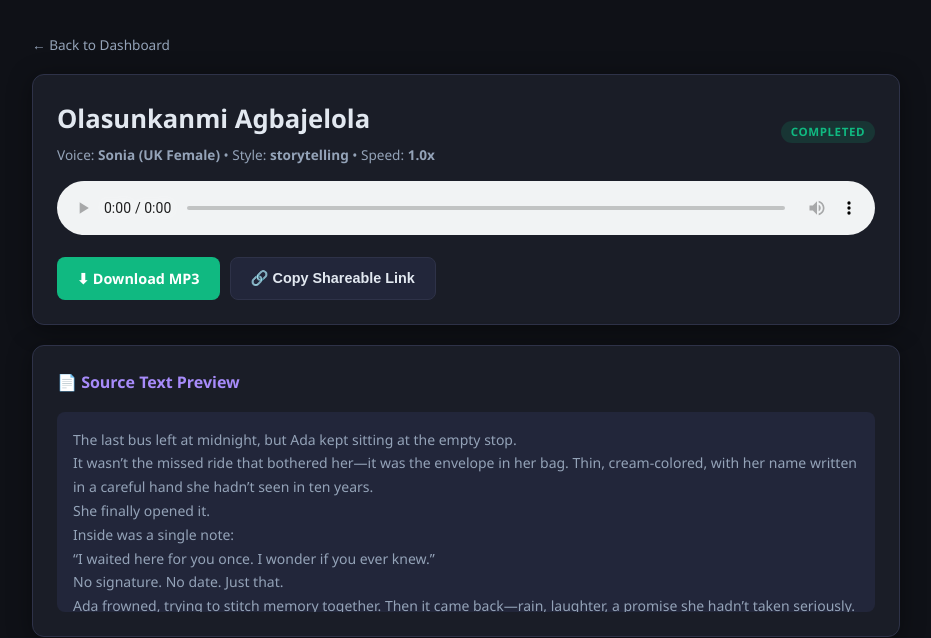
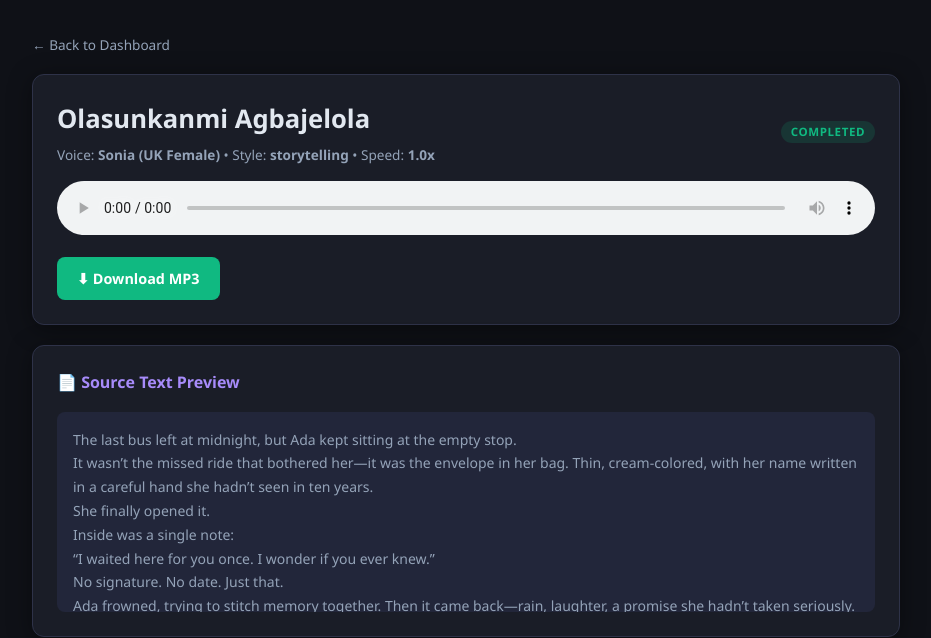
Before and after one commit to julisunkan/audio, a Flask app: page /listen/10877f02-9c77-4139-a477-b143e02b3fa4 in a window 1280 px wide. Shown: the part 60-698 px from the top of the page, without its empty margins (174-1105 px from the left). Run offline with Flask 3, Linux system fonts and the light colour scheme; data comes from the database, SQL or seed files in the repository; both versions use the stored data as it was after the commit.

Commit message:
Remove the option to copy a shareable link
Removes the "Copy Shareable Link" button from the listen.html template.

Replit-Commit-Author: Agent
Replit-Commit-Session-Id: 8b5ab4bc-aeb6-48e3-965a-0fd2ea052b6f
Replit-Commit-Checkpoint-Type: full_checkpoint
Replit-Commit-Event-Id: c0a5b41e-56e4-4a2b-9fbc-99177f332853
Replit-Commit-Screenshot-Url: https://storage.googleapis.com/screenshot-production-us-central1/e87af079-e177-4092-a637-b54333df55b8/8b5ab4bc-aeb6-48e3-965a-0fd2ea052b6f/tzAMXLx
Replit-Helium-Checkpoint-Created: true

```diff
--- a/templates/listen.html
+++ b/templates/listen.html
@@ -50,7 +50,6 @@
       </div>
       <div style="display:flex;gap:10px;margin-top:14px;flex-wrap:wrap;">
         <a href="/download/{{ project.id }}" class="btn btn-success">⬇ Download MP3</a>
-        <button class="btn btn-secondary" onclick="copyLink()">🔗 Copy Shareable Link</button>
       </div>
     </div>
   </div>
```
Also changed, not shown: database.db, 1 other file.
